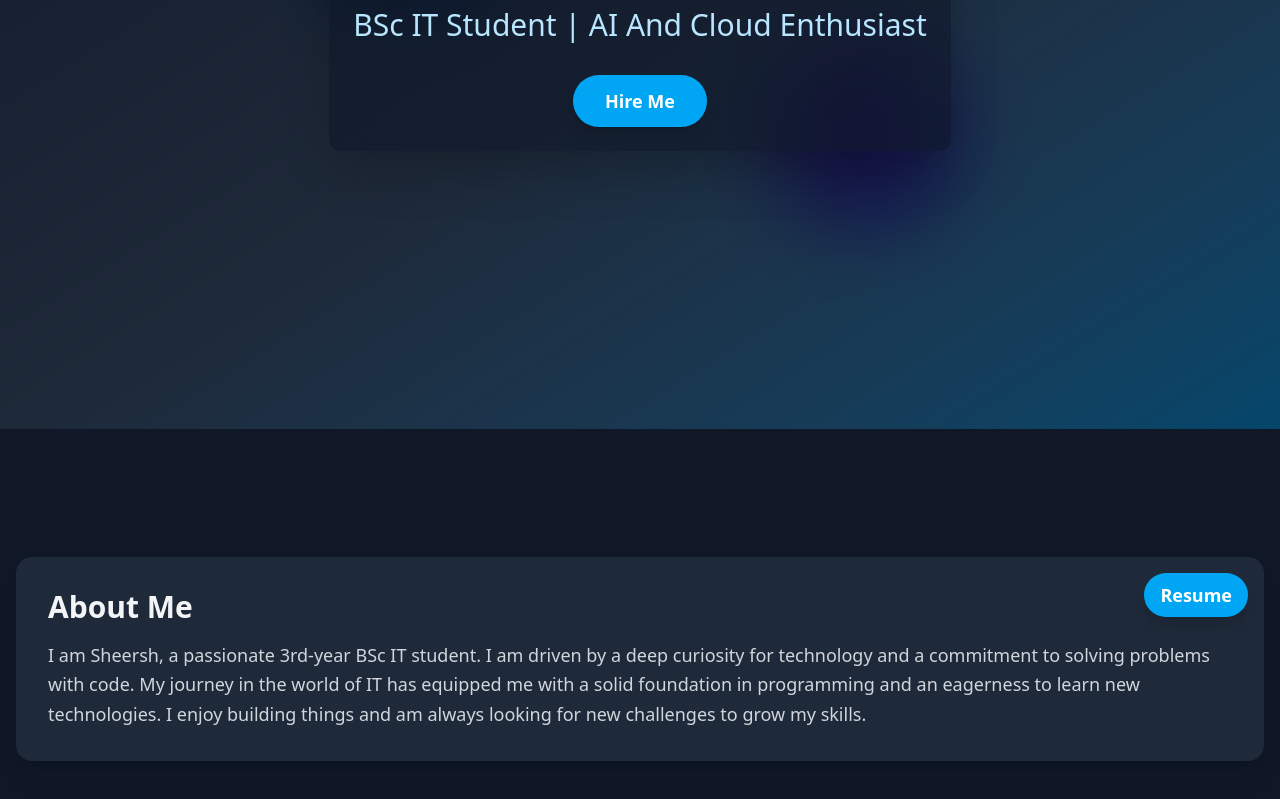
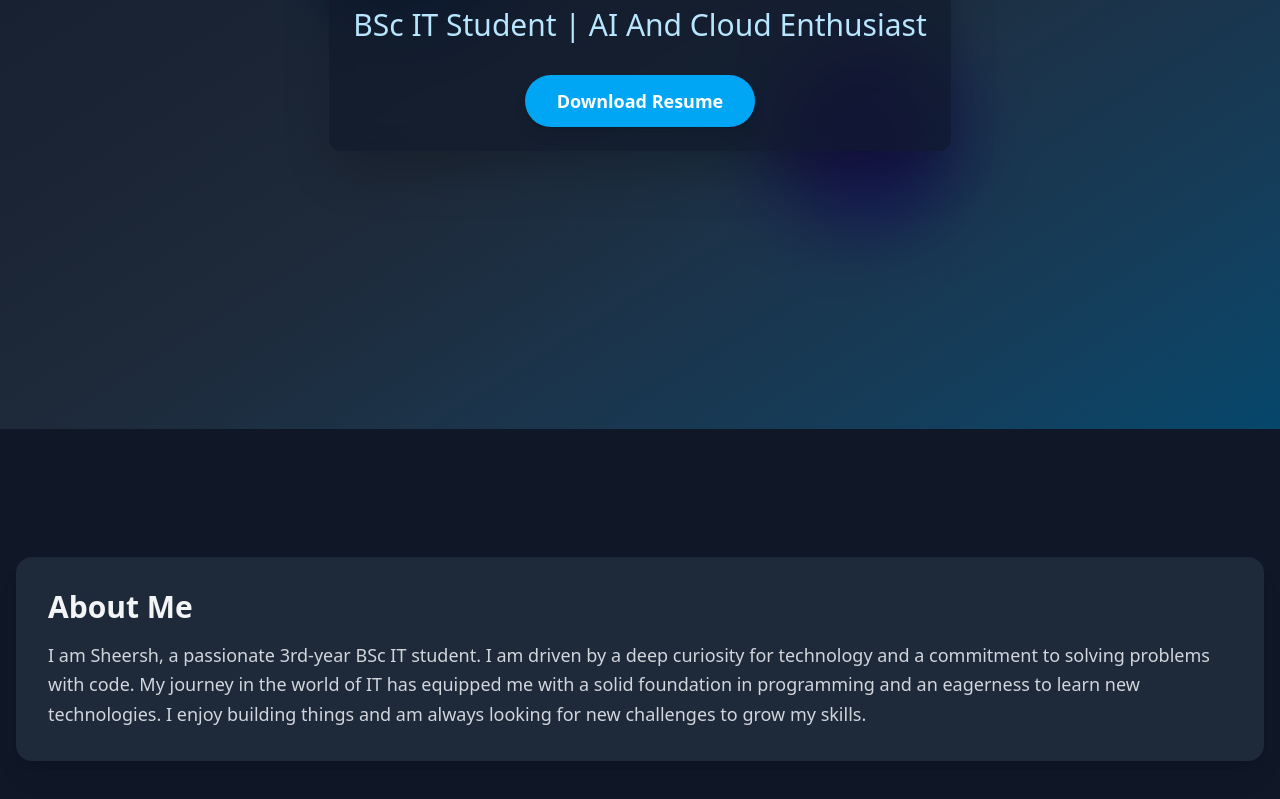
Before and after one commit to iamsheersh/Portfolio, a React (Vite) app: page / in a window 1280 px wide. Shown: the part 371-1170 px from the top of the page. Built offline with nearby package versions, Linux system fonts and the light colour scheme.

Commit message:
Update App.jsx

```diff
--- a/src/App.jsx
+++ b/src/App.jsx
@@ -195,7 +195,7 @@ const App = () => {
                       download="Sheersh_Resume.pdf"
                       className="block px-4 py-2 text-lg font-semibold rounded-full bg-sky-500 text-white shadow-lg hover:bg-sky-600 transition-all duration-300"
                     >
-                   {/* Resume */}
+                     Resume
                     </a>
                   </motion.li>
               </ul>
@@ -226,13 +226,14 @@ const App = () => {
         <h1 className="text-4xl md:text-6xl font-extrabold mb-4">Hey, I'm Sheersh</h1>
         <p className="text-xl md:text-3xl font-light text-sky-200">BSc IT Student | AI And Cloud Enthusiast</p>
         <motion.a
-          onClick={() => scrollToSection('contact')}
+          href="/path/to/your-resume.pdf"
+          download="Sheersh_Resume.pdf"
           className="mt-8 inline-block px-8 py-3 bg-sky-500 text-white text-lg font-semibold rounded-full shadow-lg hover:bg-sky-600 transition-all duration-300 transform hover:scale-110 cursor-pointer flex items-center justify-center space-x-2"
           initial={{ opacity: 0, y: 20 }}
           animate={{ opacity: 1, y: 0 }}
           transition={{ delay: 1, duration: 0.5 }}
         >
-          <span>Hire Me</span>
+          <span>Download Resume</span>
         </motion.a>
       </motion.div>
     </motion.header>
@@ -253,16 +254,6 @@ const App = () => {
           I am Sheersh, a passionate 3rd-year BSc IT student. I am driven by a deep curiosity for technology and a commitment to solving problems with code. My journey in the world of IT has equipped me with a solid foundation in programming and an eagerness to learn new technologies. I enjoy building things and am always looking for new challenges to grow my skills.
         </p>
       </div>
-      <motion.a
-        href="/path/to/your-resume.pdf"
-        download="Sheersh_Resume.pdf"
-        className="absolute top-4 right-4 inline-block px-4 py-2 text-lg font-semibold rounded-full bg-sky-500 text-white shadow-lg hover:bg-sky-600 transition-all duration-300 transform hover:scale-105 cursor-pointer flex items-center space-x-2"
-        initial={{ opacity: 0, scale: 0.8 }}
-        animate={{ opacity: 1, scale: 1 }}
-        transition={{ type: 'spring', stiffness: 400, damping: 10, delay: 0.8 }}
-      >
-        <span>Resume</span>
-      </motion.a>
     </motion.section>
   );
 
```
Lines whose indentation alone changed are shown as unchanged.
